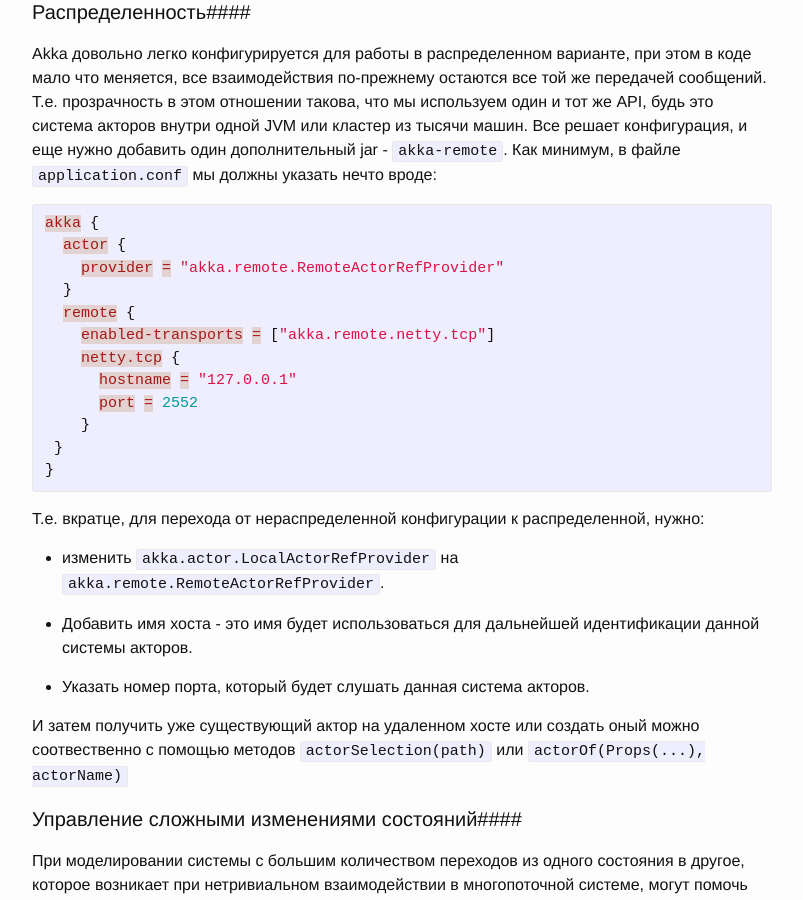
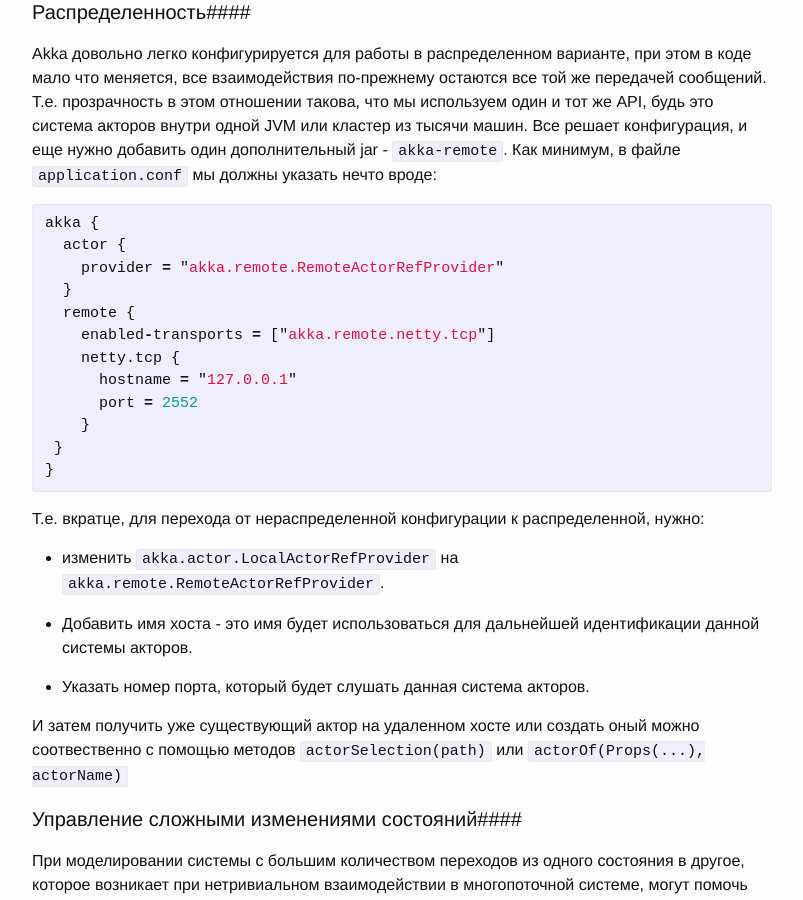
Before and after one commit to avpet/avpet.github.com, a Jekyll site: the page built from _posts/2015-05-24-akka-vs-threads-ii.markdown, in a window 1280 px wide and 900 px high, scrolled down 1837 px. Shown: the whole window, without its empty margins (238-1041 px from the left). Built offline with Jekyll 4.4.1, drawn with Linux system fonts in a browser that asks for light colours.

Commit message:
Fixed HOCON configuration fragment

```diff
--- a/_posts/2015-05-24-akka-vs-threads-ii.markdown
+++ b/_posts/2015-05-24-akka-vs-threads-ii.markdown
@@ -72,7 +72,7 @@
 
 Akka довольно легко конфигурируется для работы в распределенном варианте, при этом в коде мало что меняется, все взаимодействия по-прежнему остаются все той же передачей сообщений. Т.е. прозрачность в этом отношении такова, что мы используем один и тот же API, будь это система акторов внутри одной JVM  или кластер из тысячи машин. Все решает конфигурация, и еще нужно добавить один дополнительный jar - `akka-remote`. Как минимум, в файле `application.conf` мы должны указать нечто вроде:
 
-{% highlight json %}
+{% highlight javascript %}
 akka {
   actor {
     provider = "akka.remote.RemoteActorRefProvider"
```
